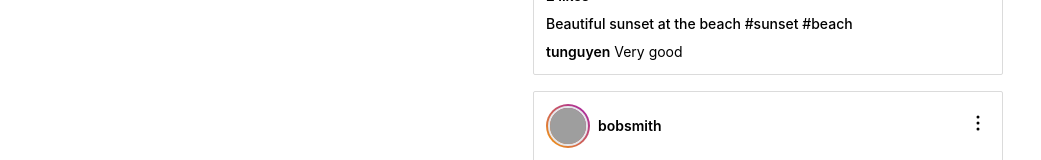
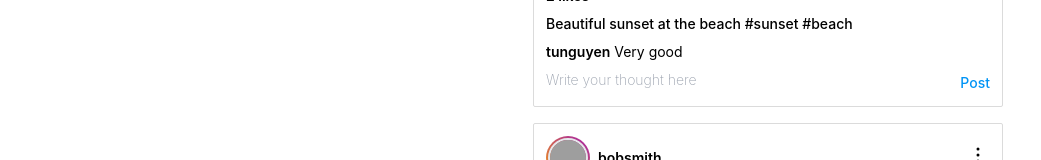
Before and after one commit to Tada117/instagrem, a React (Vite) app: page / in a window 1280 px wide. Shown: the part 496-656 px from the top of the page, without its empty margins (0-1041 px from the left). Built offline with nearby package versions, Linux system fonts and the light colour scheme; grey boxes are pictures that could not be loaded.

Commit message:
feat: add input comment component

```diff
--- /dev/null
+++ b/src/components/Post/components/CommentInput.tsx
@@ -0,0 +1,16 @@
+interface CommentInputProps {}
+const CommentInput = (props: CommentInputProps) => {
+  return (
+    <div className="flex">
+      <textarea
+        rows={1}
+        placeholder="Write your thought here"
+        className="text-light-100 flex-1 resize-none text-sm font-extralight outline-none"
+      />
+      <button>
+        <span className="ml-1 text-sm font-medium text-ig-blue ">Post</span>
+      </button>
+    </div>
+  );
+};
+export default CommentInput;
--- a/src/components/Post/components/PostCaption.tsx
+++ b/src/components/Post/components/PostCaption.tsx
@@ -1,5 +1,4 @@
 import ReadMore from "components/ReadMore";
-import React from "react";
 
 interface PostCaptionProps {
   caption: string;
--- a/src/components/Post/index.tsx
+++ b/src/components/Post/index.tsx
@@ -1,3 +1,4 @@
+import CommentInput from "./components/CommentInput";
 import PostModals from "./components/Modals";
 import PostBody from "./components/PostBody";
 import PostButtons from "./components/PostButtons";
@@ -18,7 +19,7 @@ const Post: React.FC<PostProps> = ({ post }: PostProps) => {
     <PostModalProvider>
       <PostModals />
       <div className={style.wrapper}>
-        <div className="flex flex-col rounded-md bg-bg-primary">
+        <div className="bg-bg-primary flex flex-col rounded-md">
           <div className="p-3">
             <PostHeader user={post.user} />
           </div>
@@ -28,6 +29,7 @@ const Post: React.FC<PostProps> = ({ post }: PostProps) => {
             <PostLikes likes={post.likes} />
             <PostCaption caption={post.caption} />
             <PostComment />
+            <CommentInput />
           </div>
         </div>
       </div>
```
